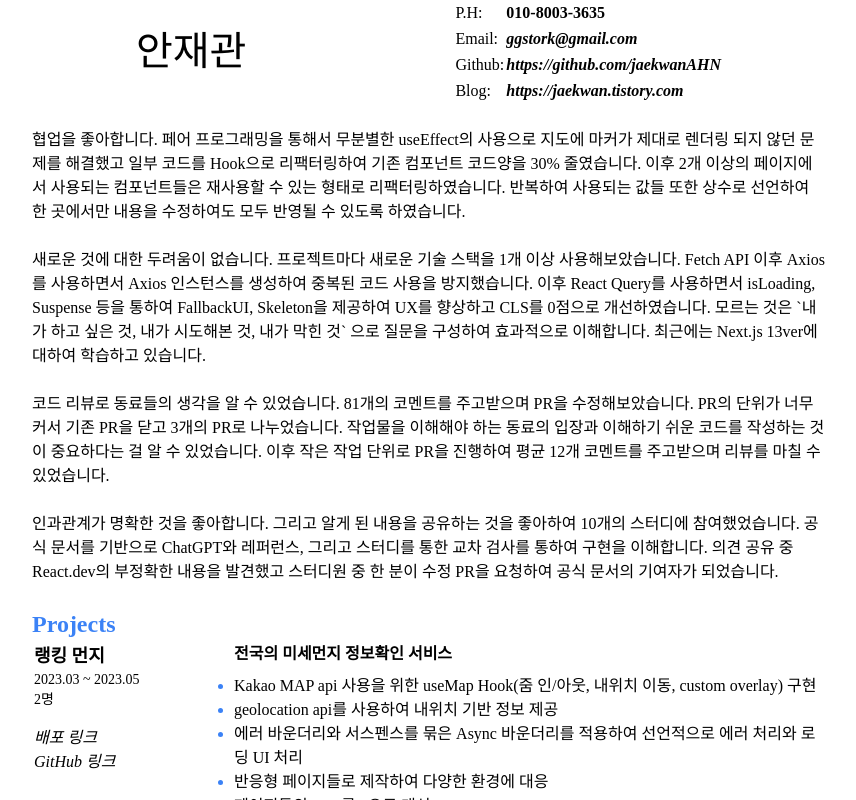
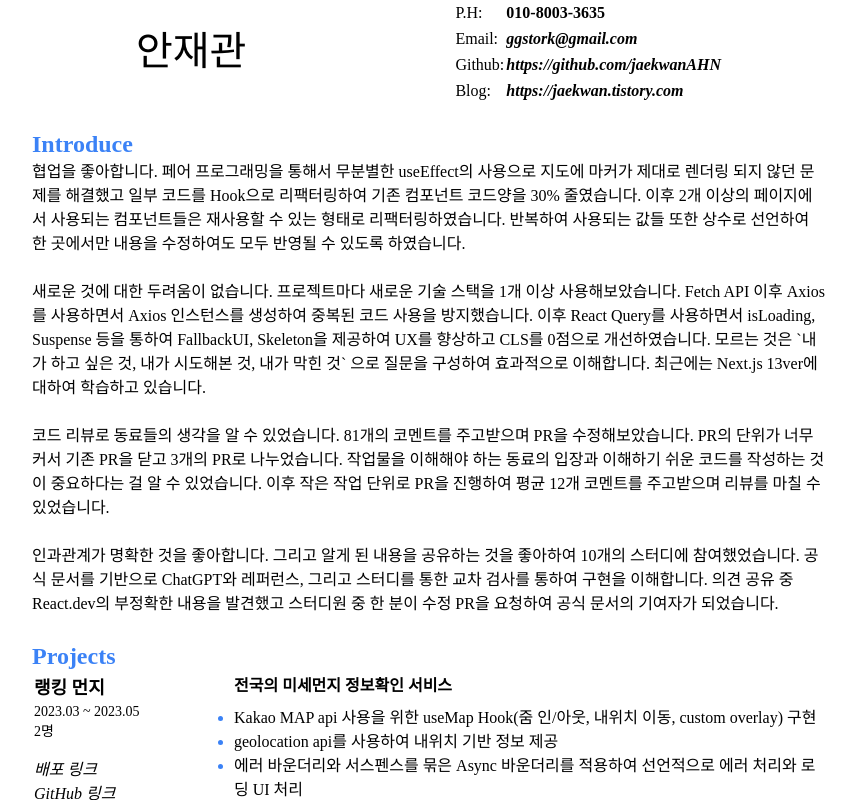
Before and after one commit to jaekwanAHN/resume, a Next.js app: page / in a window 1280 px wide. Shown: the top 800 px of the page, without its empty margins (211-1067 px from the left). Built offline with nearby package versions, Linux system fonts and the light colour scheme.

Commit message:
Feat: 소개란 제목 적용

```diff
--- a/src/components/Header/Introduce.tsx
+++ b/src/components/Header/Introduce.tsx
@@ -1,6 +1,7 @@
 const Introduce = () => {
   return (
     <div className="mb-2">
+      <p className="text-2xl text-blue-500 sectionTitle">Introduce</p>
       <p>
         협업을 좋아합니다. 페어 프로그래밍을 통해서 무분별한 useEffect의
         사용으로 지도에 마커가 제대로 렌더링 되지 않던 문제를 해결했고 일부
```
